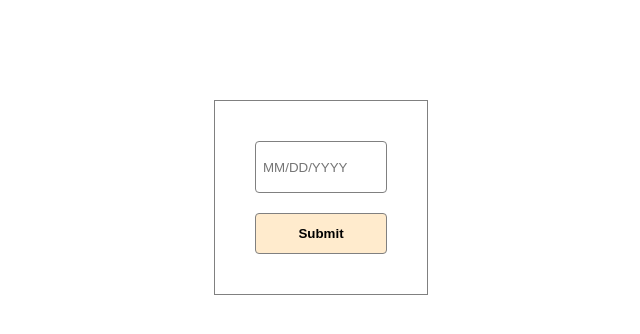
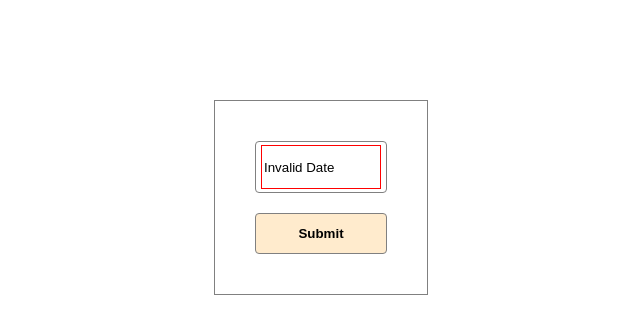
Before and after one commit to Kasopej/12go-test-date-input, a Vue app: page / in a window 1280 px wide. Shown: the top 334 px of the page, without its empty margins (319-959 px from the left). Built offline with nearby package versions, Linux system fonts and the light colour scheme.

Commit message:
fix: adds model bindings and validation computed value

```diff
--- a/src/App.vue
+++ b/src/App.vue
@@ -1,7 +1,7 @@
 <template>
   <main>
     <form @submit.prevent="null" class="date-input-section">
-      <DateInput />
+      <DateInput v-model="date" />
       <div>
         <button type="submit">Submit</button>
       </div>
@@ -10,7 +10,10 @@
 </template>
 
 <script setup lang="ts">
+import { ref } from 'vue'
 import DateInput from './components/DateInput.vue'
+
+const date = ref<string>('')
 </script>
 
 <style scoped>
--- a/src/components/DateInput.vue
+++ b/src/components/DateInput.vue
@@ -1,8 +1,9 @@
 <template>
   <label class="input-wrapper">
-    <!-- inplement native validation with pattern since no 3rd party libs allowed -->
+    <!-- native validation with pattern since no 3rd party libs allowed -->
     <input
-      v-model="value"
+      :class="{ invalid: dateIsInvalid }"
+      v-model="inputModel"
       :pattern="inputPattern"
       :placeholder="inputFormat"
       @beforeinput="onBeforeInput"
@@ -16,15 +17,34 @@ import dayjs from 'dayjs'
 import customParseFormat from 'dayjs/plugin/customParseFormat'
 dayjs.extend(customParseFormat)
 
+interface Props {
+  modelValue: string
+}
+interface Emits {
+  (e: 'update:modelValue', value: string): void
+}
+const props = defineProps<Props>()
+const emits = defineEmits<Emits>()
+
 type DateFormat = 'DD/MM/YYYY' | 'MM/DD/YYYY'
 const inputPattern = ref<string>(`^([0-9]{2})/([0-9]{2})/([0-9]{4})$`)
 
-const value = ref<string>('')
+const inputModel = computed({
+  get() {
+    return dayjs(props.modelValue, recognizedDateFormats, true).format(inputFormat.value)
+  },
+  set(value: string) {
+    emits('update:modelValue', value)
+  }
+})
 const locale = ref<string>('en-US')
 const inputFormat = computed<DateFormat>(() => {
   return locale.value.toLowerCase() === 'en-us' ? 'MM/DD/YYYY' : 'DD/MM/YYYY'
 })
 const recognizedDateFormats = ['MM/DD/YYYY', 'DD/MM/YYYY']
+const dateIsInvalid = computed(
+  () => !!inputModel.value && !dayjs(inputModel.value, recognizedDateFormats, true).isValid()
+)
 
 function onBeforeInput(this: HTMLInputElement, evt: Event) {
   if (!evt.target || !(evt instanceof InputEvent)) return
@@ -72,6 +92,7 @@ onMounted(() => {
 </script>
 
 <style scoped>
+/* no sass to reduce dependencies of assignment since styling is minimal */
 .input-wrapper {
   width: 120px;
   height: 40px;
@@ -88,7 +109,8 @@ onMounted(() => {
   outline: none;
   border: none;
 }
-input:invalid {
+input:invalid,
+input.invalid {
   border: 1px solid red;
 }
 </style>
--- a/vite.config.ts
+++ b/vite.config.ts
@@ -1,5 +1,4 @@
 import { fileURLToPath, URL } from 'node:url'
-
 import { defineConfig } from 'vite'
 import vue from '@vitejs/plugin-vue'
 
```
